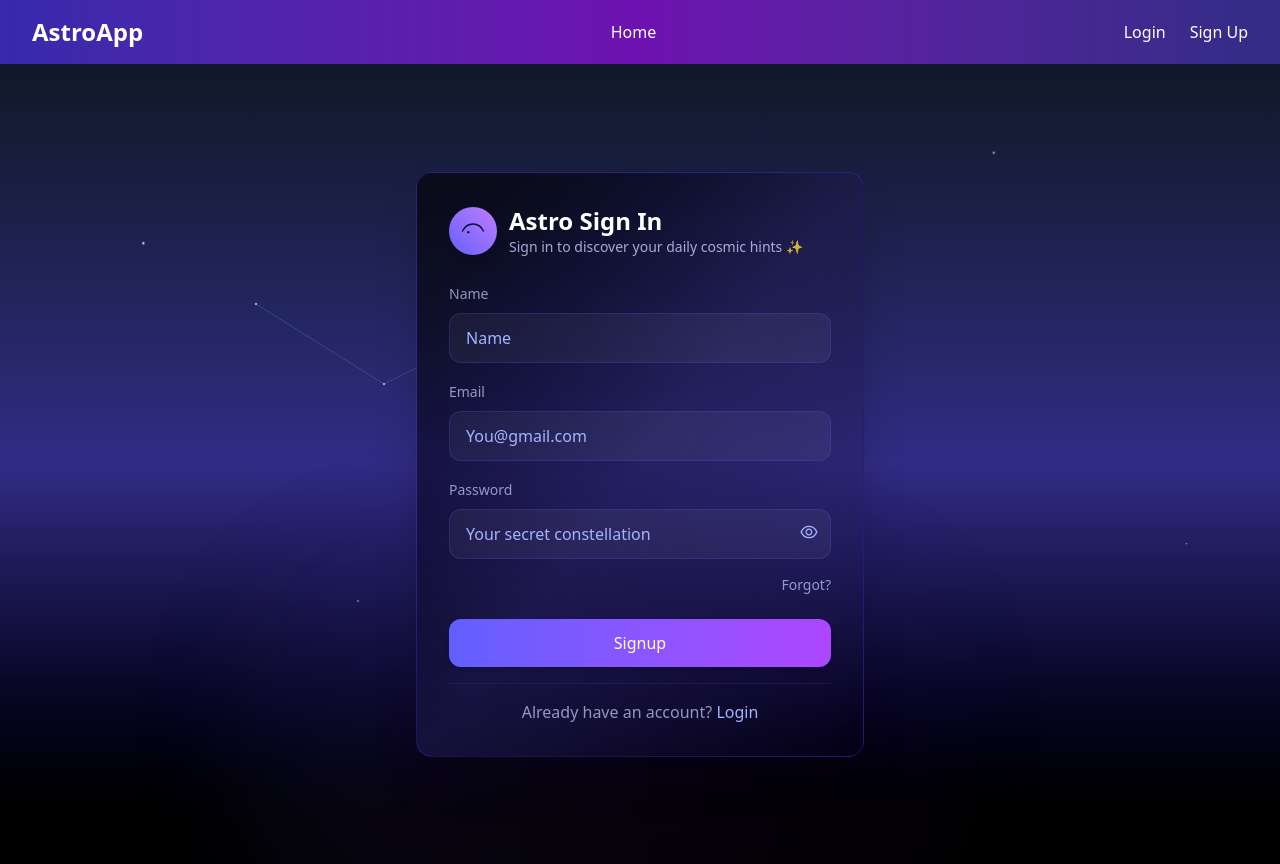
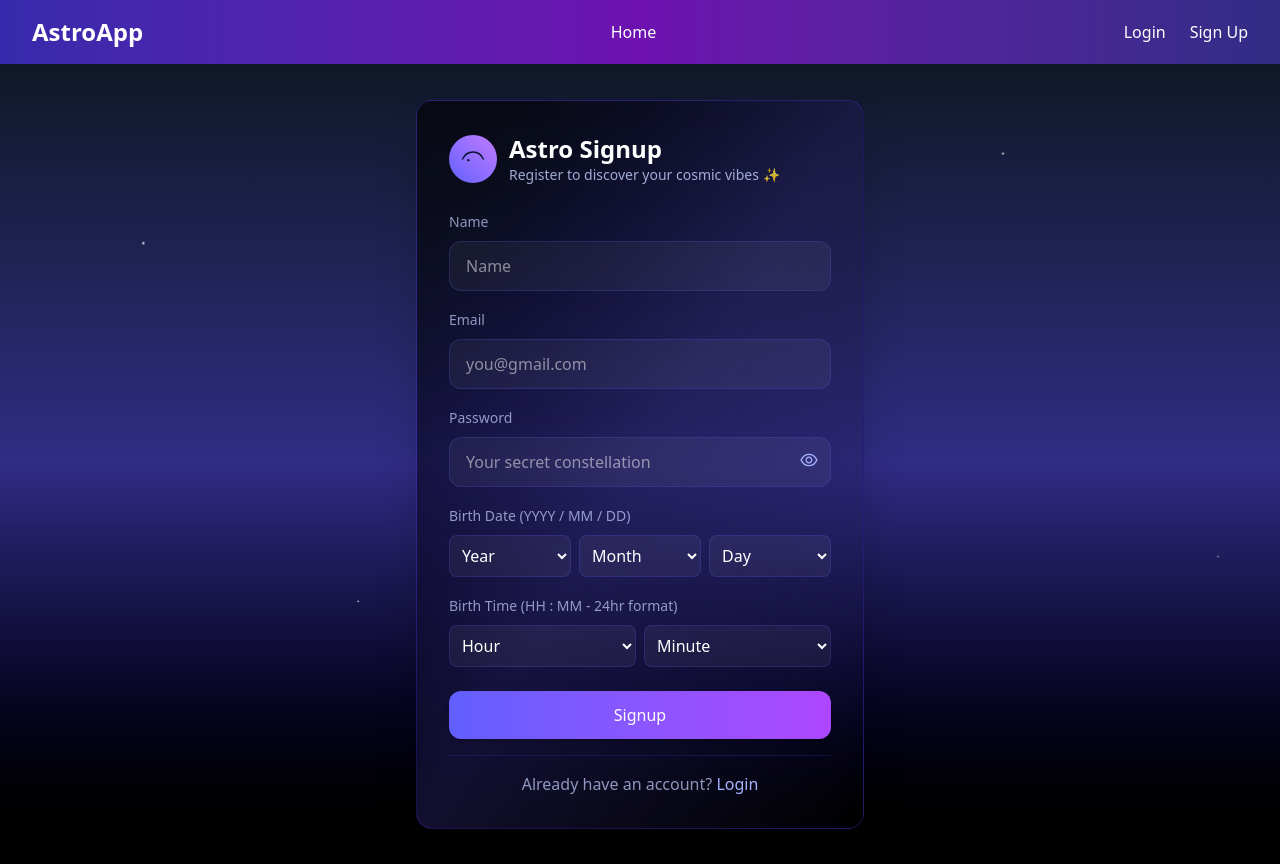
Before and after one commit to IT-HARISH-R/User, a React (Vite) app: page /signup in a window 1280 px wide. Built offline with nearby package versions, Linux system fonts and the light colour scheme.

Commit message:
update user

```diff
--- a/src/Page/Signup.jsx
+++ b/src/Page/Signup.jsx
@@ -8,34 +8,55 @@ export const Signup = () => {
   const [email, setemail] = useState("");
   const [password, setPassword] = useState("");
   const [username, setusername] = useState("");
+  const [birthYear, setBirthYear] = useState("");
+  const [birthMonth, setBirthMonth] = useState("");
+  const [birthDay, setBirthDay] = useState("");
+  const [birthHour, setBirthHour] = useState("");
+  const [birthMinute, setBirthMinute] = useState("");
   const [showPassword, setShowPassword] = useState(false);
   const [loading, setLoading] = useState(false);
-  const navigate = useNavigate()
-  const handlLogin = async (e) => {
+  const navigate = useNavigate();
+
+  const handlSignup = async (e) => {
     e.preventDefault();
     setLoading(true);
     try {
-      const res = await authServices.Register({ email, password, username });
-      console.log("Login Response:", res.data);
-      alert("Register Successful");
-      navigate('/login')
+      const res = await authServices.Register({
+        email,
+        password,
+        username,
+        birth_year: birthYear,
+        birth_month: birthMonth,
+        birth_day: birthDay,
+        birth_hour: birthHour,
+        birth_minute: birthMinute,
+      });
+      console.log("Signup Response:", res.data);
+      alert("Registration Successful!");
+      navigate("/login");
     } catch (err) {
-      console.error("Login Error:", err);
+      console.error("Signup Error:", err);
       alert(
         err.response?.data?.email ||
         err.response?.data?.detail ||
         err.response?.data?.message ||
-        "Sign Failed"
+        "Signup Failed"
       );
-
     } finally {
       setLoading(false);
     }
   };
 
+  // Generate dropdown options
+  const years = Array.from({ length: 100 }, (_, i) => new Date().getFullYear() - i);
+  const months = Array.from({ length: 12 }, (_, i) => i + 1);
+  const days = Array.from({ length: 31 }, (_, i) => i + 1);
+  const hours = Array.from({ length: 24 }, (_, i) => i);
+  const minutes = Array.from({ length: 60 }, (_, i) => i);
+
   return (
     <div className="min-h-screen flex items-center justify-center bg-gradient-to-b from-gray-900 via-indigo-900 to-black relative overflow-hidden md:px-4">
-      {/* twinkling stars layer */}
+      {/* Background stars */}
       <div className="absolute inset-0 pointer-events-none">
         <svg className="w-full h-full" preserveAspectRatio="none" xmlns="http://www.w3.org/2000/svg">
           <defs>
@@ -49,19 +70,10 @@ export const Signup = () => {
           <circle className="star animate-twinkle animation-delay-400" cx="70%" cy="10%" r="1.5" fill="url(#g1)" />
           <circle className="star animate-twinkle animation-delay-600" cx="85%" cy="55%" r="1.0" fill="url(#g1)" />
           <circle className="star animate-twinkle animation-delay-800" cx="40%" cy="30%" r="1.4" fill="url(#g1)" />
-          <g className="opacity-70">
-            <line x1="20%" y1="30%" x2="30%" y2="40%" stroke="#8ab4ff66" strokeWidth="0.8" className="animate-line" />
-            <line x1="30%" y1="40%" x2="45%" y2="28%" stroke="#8ab4ff66" strokeWidth="0.8" className="animate-line animation-delay-300" />
-            <line x1="45%" y1="28%" x2="62%" y2="38%" stroke="#8ab4ff66" strokeWidth="0.8" className="animate-line animation-delay-600" />
-            <circle cx="20%" cy="30%" r="1.2" fill="#cfe2ff" />
-            <circle cx="30%" cy="40%" r="1.2" fill="#cfe2ff" />
-            <circle cx="45%" cy="28%" r="1.2" fill="#cfe2ff" />
-            <circle cx="62%" cy="38%" r="1.2" fill="#cfe2ff" />
-          </g>
         </svg>
       </div>
 
-      {/* centered card */}
+      {/* Signup card */}
       <motion.div
         initial={{ y: 30, opacity: 0 }}
         animate={{ y: 0, opacity: 1 }}
@@ -70,48 +82,51 @@ export const Signup = () => {
       >
         <div className="flex items-center gap-3 mb-6">
           <div className="w-12 h-12 rounded-full bg-gradient-to-tr from-indigo-500 to-purple-400 flex items-center justify-center shadow-lg">
-            <svg width="28" height="28" viewBox="0 0 24 24" fill="none" xmlns="http://www.w3.org/2000/svg">
-              <path d="M3 12C5 8 8 6 12 6s7 2 9 6" stroke="#06132f" strokeWidth="1.2" strokeLinecap="round" strokeLinejoin="round" />
+            <svg width="28" height="28" viewBox="0 0 24 24" fill="none">
+              <path d="M3 12C5 8 8 6 12 6s7 2 9 6" stroke="#06132f" strokeWidth="1.2" strokeLinecap="round" />
               <circle cx="8" cy="13" r="1" fill="#06132f" />
             </svg>
           </div>
           <div>
-            <h2 className="text-2xl font-semibold text-white">Astro Sign In</h2>
-            <p className="text-sm text-indigo-200/80">Sign in to discover your daily cosmic hints ✨</p>
+            <h2 className="text-2xl font-semibold text-white">Astro Signup</h2>
+            <p className="text-sm text-indigo-200/80">Register to discover your cosmic vibes ✨</p>
           </div>
         </div>
 
-        {/* Login form */}
-        <form className="space-y-4" onSubmit={handlLogin}>
+        <form className="space-y-4" onSubmit={handlSignup}>
+          {/* Username */}
           <div>
             <label className="text-sm text-indigo-200/70">Name</label>
             <motion.input
               whileFocus={{ scale: 1.01 }}
-              className="w-full mt-2 px-4 py-3 rounded-xl bg-white/5 border border-indigo-500/20 placeholder-indigo-300 text-white outline-none"
+              className="w-full mt-2 px-4 py-3 rounded-xl bg-white/5 border border-indigo-500/20 text-white outline-none"
               placeholder="Name"
               required
               value={username}
               onChange={(e) => setusername(e.target.value)}
             />
           </div>
+
+          {/* Email */}
           <div>
             <label className="text-sm text-indigo-200/70">Email</label>
             <motion.input
               whileFocus={{ scale: 1.01 }}
-              className="w-full mt-2 px-4 py-3 rounded-xl bg-white/5 border border-indigo-500/20 placeholder-indigo-300 text-white outline-none"
-              placeholder="You@gmail.com"
+              className="w-full mt-2 px-4 py-3 rounded-xl bg-white/5 border border-indigo-500/20 text-white outline-none"
+              placeholder="you@gmail.com"
               required
               value={email}
               onChange={(e) => setemail(e.target.value)}
             />
           </div>
 
+          {/* Password */}
           <div className="relative">
             <label className="text-sm text-indigo-200/70">Password</label>
             <div className="flex items-center">
               <motion.input
                 whileFocus={{ scale: 1.01 }}
-                className="w-full mt-2 px-4 py-3 rounded-xl bg-white/5 border border-indigo-500/20 placeholder-indigo-300 text-white outline-none pr-10"
+                className="w-full mt-2 px-4 py-3 rounded-xl bg-white/5 border border-indigo-500/20 text-white outline-none pr-10"
                 placeholder="Your secret constellation"
                 type={showPassword ? "text" : "password"}
                 required
@@ -127,45 +142,83 @@ export const Signup = () => {
             </div>
           </div>
 
-          <div className="flex items-center justify-end text-sm text-indigo-200/70">
-            <a href="#" className="hover:underline">Forgot?</a>
+          {/* 🌙 Birth Details */}
+          <div>
+            <label className="text-sm text-indigo-200/70">Birth Date (YYYY / MM / DD)</label>
+            <div className="flex gap-2 mt-2">
+              <select
+                value={birthYear}
+                onChange={(e) => setBirthYear(e.target.value)}
+                className="flex-1 bg-white/5 border border-indigo-500/20 text-white rounded-lg px-2 py-2"
+                required
+              >
+                <option className="bg-gray-800 text-white" value="">Year</option>
+                {years.map((y) => (
+                  <option className="bg-gray-800 text-white" key={y} value={y}>{y} </option>
+                ))}
+              </select>
+              <select
+                value={birthMonth}
+                onChange={(e) => setBirthMonth(e.target.value)}
+                className="flex-1 bg-white/5 border border-indigo-500/20 text-white rounded-lg px-2 py-2"
+                required
+              >
+                <option className="bg-gray-800 text-white" value="">Month</option>
+                {months.map((m) => (
+                  <option className="bg-gray-800 text-white" key={m} value={m}>{m}</option>
+                ))}
+              </select>
+              <select
+                value={birthDay}
+                onChange={(e) => setBirthDay(e.target.value)}
+                className="flex-1 bg-white/5 border border-indigo-500/20 text-white rounded-lg px-2 py-2"
+                required
+              >
+                <option className="bg-gray-800 text-white" value="">Day</option>
+                {days.map((d) => (
+                  <option className="bg-gray-800 text-white" key={d} value={d}>{d}</option>
+                ))}
+              </select>
+            </div>
           </div>
 
+          <div>
+            <label className="text-sm text-indigo-200/70">Birth Time (HH : MM - 24hr format)</label>
+            <div className="flex gap-2 mt-2">
+              <select
+                value={birthHour}
+                onChange={(e) => setBirthHour(e.target.value)}
+                className="flex-1 bg-white/5 border border-indigo-500/20 text-white rounded-lg px-2 py-2"
+                required
+              >
+                <option className="bg-gray-800 text-white" value="">Hour</option>
+                {hours.map((h) => (
+                  <option className="bg-gray-800 text-white" key={h} value={h}>{h.toString().padStart(2, "0")}</option>
+                ))}
+              </select>
+              <select
+                value={birthMinute}
+                onChange={(e) => setBirthMinute(e.target.value)}
+                className="flex-1 bg-white/5 border border-indigo-500/20 text-white rounded-lg px-2 py-2"
+                required
+              >
+                <option className="bg-gray-800 text-white" value="">Minute</option>
+                {minutes.map((m) => (
+                  <option className="bg-gray-800 text-white" key={m} value={m}>{m.toString().padStart(2, "0")}</option>
+                ))}
+              </select>
+            </div>
+          </div>
+
+          {/* Submit */}
           <motion.button
             whileHover={{ scale: 1.02, y: -2 }}
             whileTap={{ scale: 0.98 }}
             className="w-full mt-2 py-3 rounded-xl bg-gradient-to-r from-indigo-500 to-purple-500 text-white font-medium shadow-md"
             type="submit"
           >
-            {loading ? (
-              <div className="flex justify-center items-center gap-2">
-                <svg
-                  className="animate-spin h-5 w-5 text-white"
-                  xmlns="http://www.w3.org/2000/svg"
-                  fill="none"
-                  viewBox="0 0 24 24"
-                >
-                  <circle
-                    className="opacity-25"
-                    cx="12"
-                    cy="12"
-                    r="10"
-                    stroke="currentColor"
-                    strokeWidth="4"
-                  />
-                  <path
-                    className="opacity-75"
-                    fill="currentColor"
-                    d="M4 12a8 8 0 018-8v4a4 4 0 00-4 4H4z"
-                  />
-                </svg>
-                Sign in...
-              </div>
-            ) : (
-              "Signup"
-            )}
+            {loading ? "Signing up..." : "Signup"}
           </motion.button>
-
 
           <div className="pt-4 border-t border-indigo-600/20 text-center text-indigo-200/70">
             Already have an account?{" "}
@@ -173,12 +226,8 @@ export const Signup = () => {
               Login
             </Link>
           </div>
-
         </form>
       </motion.div>
-
-      {/* footer constellation glow */}
-      <div className="absolute -bottom-20 left-1/2 transform -translate-x-1/2 w-full max-w-[800px] h-[400px] rounded-full bg-gradient-to-r from-indigo-900/20 via-purple-900/10 to-transparent blur-3xl pointer-events-none opacity-80"></div>
 
       <style>{`
         .star { filter: drop-shadow(0 0 6px rgba(200,220,255,0.9)); }
@@ -187,17 +236,7 @@ export const Signup = () => {
           50% { opacity: 1; transform: scale(1.12); }
         }
         .animate-twinkle { animation: twinkle 3.6s infinite ease-in-out; }
-        .animation-delay-200 { animation-delay: .2s; }
-        .animation-delay-400 { animation-delay: .4s; }
-        .animation-delay-600 { animation-delay: .6s; }
-        .animation-delay-800 { animation-delay: .8s; }
-
-        @keyframes draw-line {
-          from { stroke-dasharray: 0 200; }
-          to { stroke-dasharray: 200 0; }
-        }
-        .animate-line { stroke-dasharray: 0 200; animation: draw-line 1.4s ease forwards; }
       `}</style>
     </div>
   );
-}
+};
--- a/src/redux/slices/authSlice.js
+++ b/src/redux/slices/authSlice.js
@@ -20,8 +20,11 @@ const authSlice = createSlice({
       localStorage.removeItem("accessToken");
       localStorage.removeItem("refreshToken");
     },
+    UpdateUser: (state, action) => {
+      state.user = { ...state.user, ...action.payload }; // merge updated fields
+    },
   },
 });
 
-export const { login, logout } = authSlice.actions;
+export const { login, logout, UpdateUser } = authSlice.actions;
 export default authSlice.reducer;
--- a/src/redux/store.js
+++ b/src/redux/store.js
@@ -6,6 +6,7 @@ import astroReducer from "./slices/astroSlice";
 const loadAstroState = () => {
   try {
     // const saved = localStorage.getItem("astroState");
+    const saved = null;
     return saved ? { astro: JSON.parse(saved) } : undefined;
   } catch (e) {
     console.error("Failed to load astro state", e);
```
Also changed, not shown: src/Page/Home.jsx (+18 -6 lines), src/Page/Profile.jsx (+102 -55 lines), src/server/authServices.js (+12 -0 lines).
